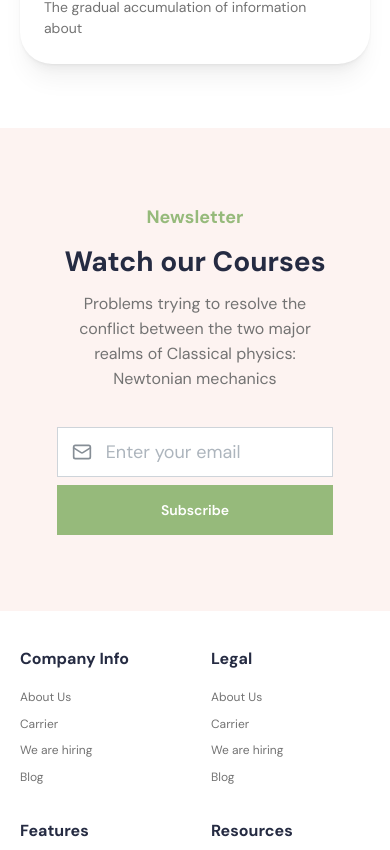
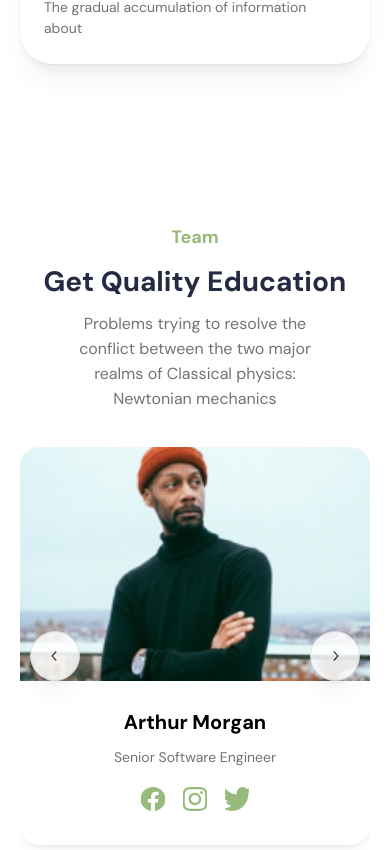
Before and after one commit to pg147/quv-frontend-assignment, a React (Vite) app: page / in a window 390 px wide. Shown: the part 1654-2504 px from the top of the page. Built offline with nearby package versions, Linux system fonts and the light colour scheme.

Commit message:
add: carousel section w/ responsive behaviour

```diff
--- a/package.json
+++ b/package.json
@@ -10,10 +10,13 @@
     "preview": "vite preview"
   },
   "dependencies": {
+    "@mantine/carousel": "^8.3.5",
     "@mantine/colors-generator": "^8.3.5",
     "@mantine/core": "^8.3.5",
     "@mantine/hooks": "^8.3.5",
     "chroma-js": "^3.1.2",
+    "embla-carousel": "^8.6.0",
+    "embla-carousel-react": "^8.6.0",
     "react": "^19.1.1",
     "react-dom": "^19.1.1",
     "react-icons": "^5.5.0"
--- a/src/App.tsx
+++ b/src/App.tsx
@@ -5,6 +5,7 @@ import { Footer } from "./components";
 import HeroSection from "./sections/HeroSection.tsx";
 import FeaturesSection from "./sections/FeaturesSection.tsx";
 import NewsletterSection from "./sections/NewsletterSection.tsx";
+import InstructorsProfileSection from "./sections/InstructorsProfileSection.tsx";
 
 export default function App() {
     return(
@@ -12,6 +13,7 @@ export default function App() {
             <main>
                 <HeroSection />
                 <FeaturesSection />
+                <InstructorsProfileSection />
                 <NewsletterSection />
             </main>
 
--- a/src/components/index.ts
+++ b/src/components/index.ts
@@ -1,4 +1,5 @@
 export { default as SectionHeader } from './ui/SectionHeader.tsx';
 export { default as FeatureCard } from './ui/FeatureCard.tsx';
+export { default as ProfileCarousel } from './ui/ProfileCarousel.tsx';
 
 export { default as Footer } from './Footer.tsx';
--- /dev/null
+++ b/src/components/ui/ProfileCard.tsx
@@ -0,0 +1,51 @@
+// Mantine UI Components
+import { Button, Card, Group, Image, Stack, Text, Title } from "@mantine/core";
+
+// Type definitions
+import type { ProfileCardData } from "../../types/componentTypes.ts";
+
+export default function ProfileCard({ slideData }: { slideData: ProfileCardData }) {
+    return (
+        <Card
+            mih={375}
+            miw={{ base: 0, lg: 240 }}
+            shadow="sm"
+            p={0}
+            bdrs={20}
+        >
+            {/* User Image */}
+            <Card.Section>
+                <Image
+                    src={slideData.image}
+                    h={'fit-content'}
+                    mah={250}
+                    fit={'cover'}
+                    alt={slideData.name}
+                />
+            </Card.Section>
+
+            <Stack align={'center'} py={28} justify={'center'} gap={12} style={{ flex: 1 }}>
+                {/* User Name */}
+                <Title p={0} fz={20} fw={700}>{slideData.name}</Title>
+
+                {/* User Profession */}
+                <Text p={0} fw={400} fz={14} c={'descriptionColor.0'}>
+                    {slideData.profession}
+                </Text>
+
+                {/* Social Media Icons */}
+                <Group>
+                    <Button variant={'transparent'} p={0}>
+                        <Image src={'/assets/icons/facebook.svg'} alt={'Icon'} h={24} w={24} />
+                    </Button>
+                    <Button variant={'transparent'} p={0}>
+                        <Image src={'/assets/icons/instagram.svg'} alt={'Icon'} h={24} w={24} />
+                    </Button>
+                    <Button variant={'transparent'} p={0}>
+                        <Image src={'/assets/icons/twitter.svg'} alt={'Icon'} h={24} w={24} />
+                    </Button>
+                </Group>
+            </Stack>
+        </Card>
+    );
+}
--- /dev/null
+++ b/src/components/ui/ProfileCarousel.tsx
@@ -0,0 +1,28 @@
+// Mantine Carousel Component
+import { Carousel } from '@mantine/carousel';
+
+// Custom Components
+import ProfileCard from "./ProfileCard.tsx";
+
+// Type definitions
+import type { ProfileCardData } from "../../types/componentTypes.ts";
+
+export default function ProfileCarousel({ slides }: { slides: ProfileCardData[] }) {
+    return (
+        <Carousel
+            py={36}
+            slideSize={{ base: '100%', sm: '50%', md: '33.333%', lg: '25%' }}
+            slideGap={{ base: 20, lg: 28 }}
+            controlsOffset="xs"
+            controlSize={50}
+            withControls
+            withIndicators={false}
+        >
+            {slides.map((slide: ProfileCardData, index: number) => (
+                <Carousel.Slide pb={20} key={index}>
+                    <ProfileCard slideData={slide} />
+                </Carousel.Slide>
+            ))}
+        </Carousel>
+    );
+}
--- a/src/constants/data.ts
+++ b/src/constants/data.ts
@@ -1,4 +1,4 @@
-import type { FeatureCards, FooterContact, FooterSection } from "../types/componentTypes.ts";
+import type { FeatureCards, FooterContact, FooterSection, ProfileCardData } from "../types/componentTypes.ts";
 
 export const FEATURE_CARDS: FeatureCards[] = [
     {
@@ -76,3 +76,30 @@ export const FOOTER_CONTACT_DATA: FooterContact = {
         }
     ]
 };
+
+export const PROFILE_CARDS: ProfileCardData[] = [
+    {
+        id: 1,
+        name: 'Arthur Morgan',
+        profession: 'Senior Software Engineer',
+        image: '/assets/users/user-cover-1.webp',
+    },
+    {
+        id: 2,
+        name: 'John Marston',
+        profession: 'UX Designer',
+        image: '/assets/users/user-cover-2.webp',
+    },
+    {
+        id: 3,
+        name: 'Sadie Adler',
+        profession: 'Product Manager',
+        image: '/assets/users/user-cover-3.webp',
+    },
+    {
+        id: 4,
+        name: 'Dutch van der Linde',
+        profession: 'Marketing Director',
+        image: '/assets/users/user-cover-4.webp',
+    }
+];
--- a/src/main.tsx
+++ b/src/main.tsx
@@ -1,4 +1,5 @@
 import '@mantine/core/styles.css';
+import '@mantine/carousel/styles.css';
 import './index.css'
 import { StrictMode } from 'react'
 import { createRoot } from 'react-dom/client'
--- /dev/null
+++ b/src/sections/InstructorsProfileSection.tsx
@@ -0,0 +1,32 @@
+// Mantine UI components
+import { Box, Flex } from "@mantine/core";
+
+// Custom components
+import { ProfileCarousel, SectionHeader } from "../components";
+
+// Static data
+import { PROFILE_CARDS } from "../constants/data.ts";
+
+export default function InstructorsProfileSection() {
+    return (
+        <Box
+            component={'section'}
+            h='fit-content'
+            py={96}
+            px={{ base: 20, lg: 132 }}
+        >
+            <Flex direction={'column'} align={'flex-start'} w={'100%'} justify={'flex-start'}>
+                <SectionHeader
+                    preheader={'Team'}
+                    title={'Get Quality Education'}
+                    description={'Problems trying to resolve the conflict between \n' +
+                        'the two major realms of Classical physics: Newtonian mechanics '}
+                />
+
+                <Box w={'100%'}>
+                    <ProfileCarousel slides={PROFILE_CARDS} />
+                </Box>
+            </Flex>
+        </Box>
+    );
+}
```
Also changed, not shown: src/types/componentTypes.ts (+7 -0 lines), 1 other file (tests, documents, lock files or other folders).
